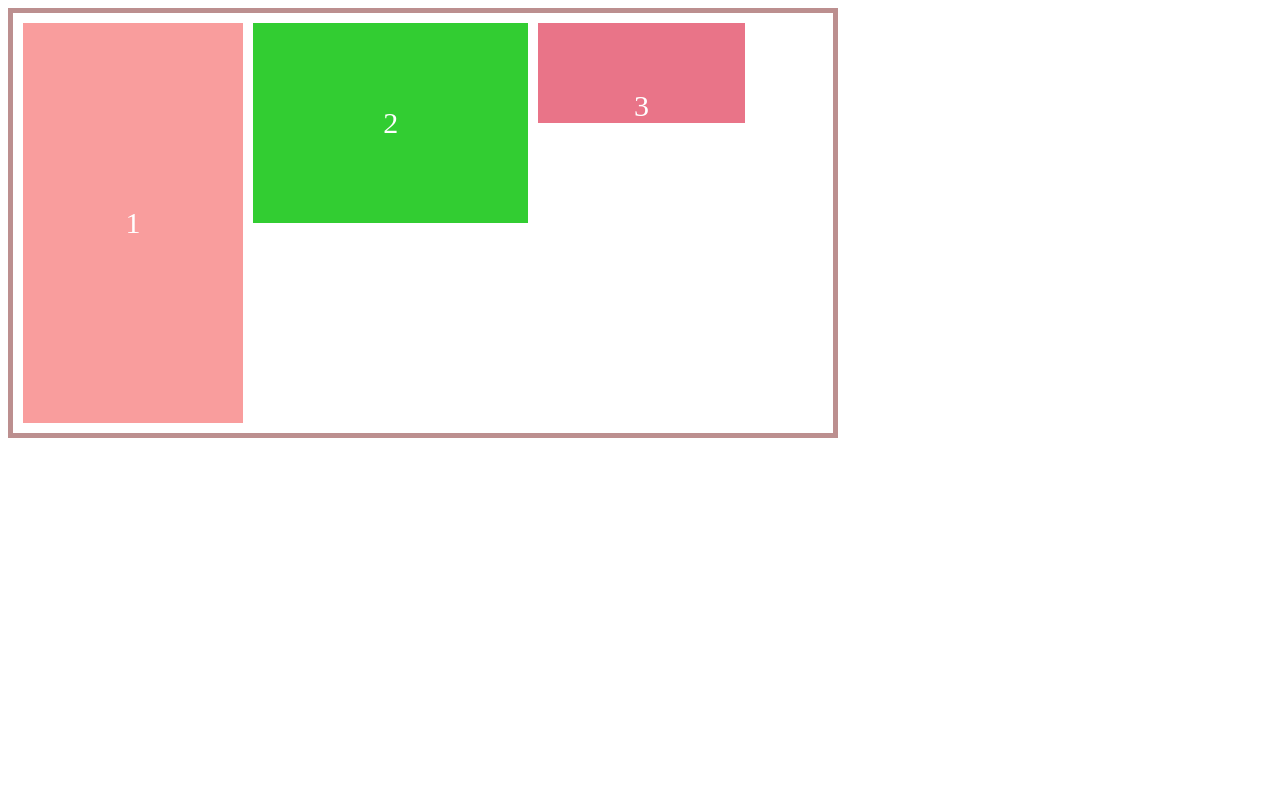
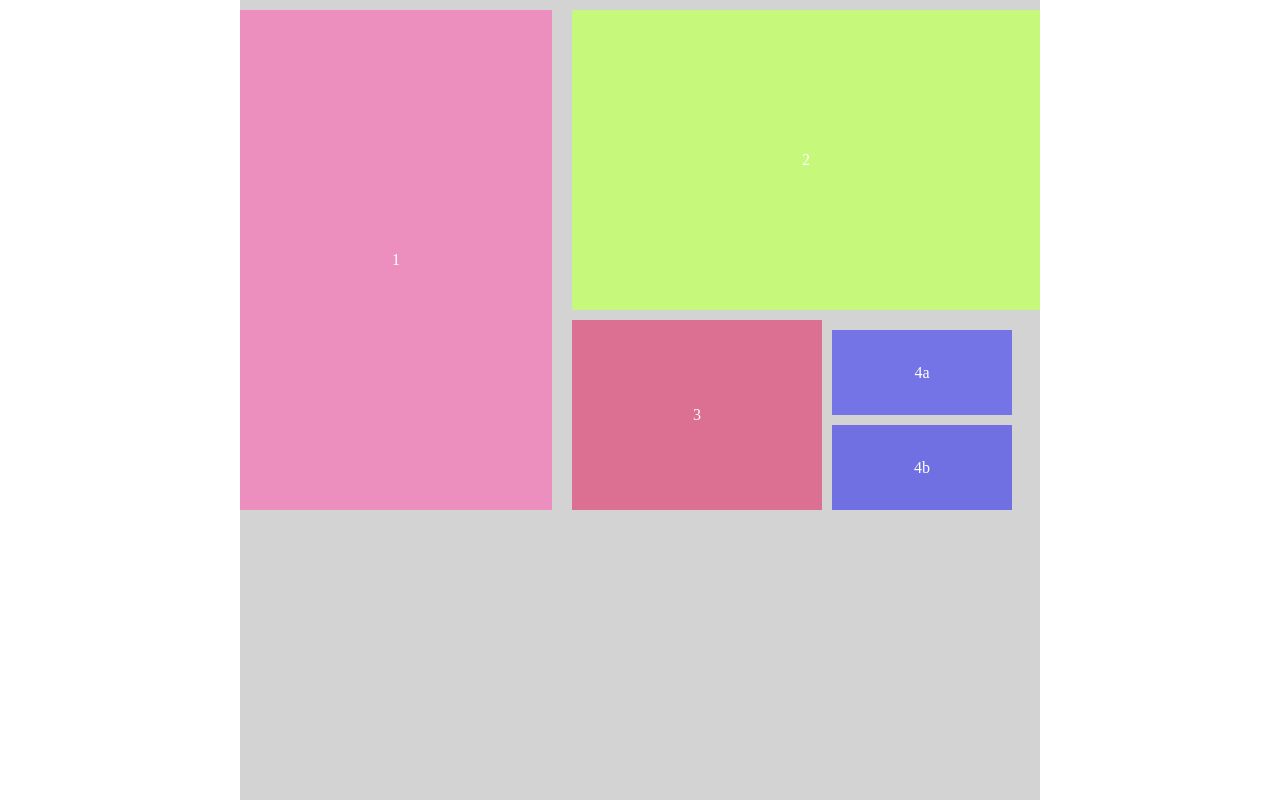
Before and after one commit to laibanawaz45/CSS-assigments, a plain HTML site: page css assigment 06/layout2.html in a window 1280 px wide. Drawn offline with Linux system fonts and the light colour scheme.

Commit message:
css assigment 06

```diff
--- a/css assigment 06/layout.css
+++ b/css assigment 06/layout.css
@@ -1,4 +1,4 @@
-*{
+/* *{
     margin: 0;
     padding: 0;
 }
@@ -44,4 +44,39 @@
 .box8{
     flex-basis: 20;
     flex-shrink: 1;
+} */
+*{
+    margin: 0;
+    padding: 0;
+    box-sizing: border-box;
 }
+.main{
+     max-width: 800px;
+     margin: auto;
+     height: 100vh;
+     gap: 10px;
+}
+.left{
+    display: flex;
+    margin-top: 10px;
+}
+
+.left>div{
+    border: 2px solid black;
+    width: 25%;
+    background-color: green;
+    height: 150px;
+}
+.left-bottom{
+    display: flex;
+}
+.left-bottom>div{
+    border: 2px solid black;
+    width: 25%;
+    background-color: green;
+    height: 150px;
+}
+.box1{
+
+    flex-shrink: 1;
+}
--- a/css assigment 06/layout2.css
+++ b/css assigment 06/layout2.css
@@ -1,75 +1,69 @@
-/* .main{
-    width: 100%;
-    height: 100vh;
-    border: 2px solid rosybrown;
-    background-color: rosybrown;
-}
-.item1{
-    width: 500px;
-    height: 500px;
-    background-color: rgb(238, 96, 124);
-}
-.text{
-    text-align: center;
-    font-size: 50px;
-    color: white;
-    padding-top: 200px;
-}
-.item2{
-    width: 650px;
-    height: 200px;
-    background-color: rgb(181, 228, 109);
-    position: absolute;
-    top: 50px;
-    right: 50px;
-}
-.text2{
-  text-align: center;
-    font-size: 50px;
-    color: white;
-    padding-top: 20px;
-}
-.item3{
-    width: 300px;
-    height: 300px;
-    background-color: pink;
-    position: ;
-}
- */
-.main{
-    width: 800px;
-    height: 400px;
-    border: 5px solid rosybrown;
-    display: flex;
-    padding: 10px;
-    gap: 10px;
-}
-.item{
-    color: white;
-    font-size: 30px;
-    display: flex;
-    justify-content: center;
-    align-items: center;
-    text-align: center;
-}
-.item1{
-    background-color: #f99d9d;
-    flex-grow: 1;
-    flex-basis: 40%;
+*{
+    margin: 0;
+    padding: 0;
+    box-sizing: border-box;
 
 }
-.item2{
-    background-color: limegreen;
-    flex-grow:1  ;
-     flex-basis: 50%;
-      width: 800px;
-    height: 200px;
+main{
+    display: flex;
+   max-width: 800px;
+   height: 100vh;
+   margin: auto;
+   background-color: lightgray;
+   color: white;
+   gap: 20px;
 }
-.item3{
-    background-color: rgb(233, 116, 136);
+.box-1{
+    margin-top: 10px;
+    text-align: center;
+   align-content: center;
+    background-color: rgb(236, 143, 190);
+    width: 40%;
+    height: 500px;
+}
+.right{
 
-     width: 300px;
-    height:100px ;
+    margin-top: 10px;
+    gap: 10px;
+    width: 60%;
+}
+.box-2{
+     text-align: center;
+   align-content: center;
+    background-color: rgb(198, 248, 123);
+    height: 300px;
+}
+.right-bottom{
     display: flex;
-    align-items: flex-end;
+    margin-top: 10px;
+    gap: 10px;
+
 }
+.box-3{
+     text-align: center;
+   align-content: center;
+    width: 250px;
+    background-color: palevioletred;
+    height: 190px;
+}
+.sub-bottom{
+    display: flex;
+    flex-direction: column;
+    gap: 10px;
+    margin-top: 10px;
+
+}
+.box-4a{
+    background-color: rgb(116, 116, 231);
+    height: 85px;
+    width: 180px;
+     text-align: center;
+   align-content: center;
+}
+.box-4b{
+    background-color: rgb(112, 112, 227);
+    height: 85px;
+    width: 180px;
+     text-align: center;
+   align-content: center;
+}
--- a/css assigment 06/layout2.html
+++ b/css assigment 06/layout2.html
@@ -7,12 +7,18 @@
     <link rel="stylesheet" href="layout2.css">
 </head>
 <body>
-    <div class="main">
-        <div class="item item1">1</div>
-        <div class="item item2">2</div>
-        <div class="item item3">3</div>
-        <div class="item item4a">4a</div>
-        <div class="item item4b">4b</div>
-    </div>
+    <main>
+        <div class="box-1">1</div>
+        <div class="right">
+            <div class="box-2">2</div>
+            <div class="right-bottom">
+                <div class="box-3">3</div>
+            <div class="sub-bottom">
+                <div class="box-4a">4a</div>
+                <div class="box-4b">4b</div>
+                </div>
+            </div>
+        </div>
+    </main>
 </body>
 </html>
```
Also changed, not shown: css assigment 06/layout.html (+3 -3 lines).
